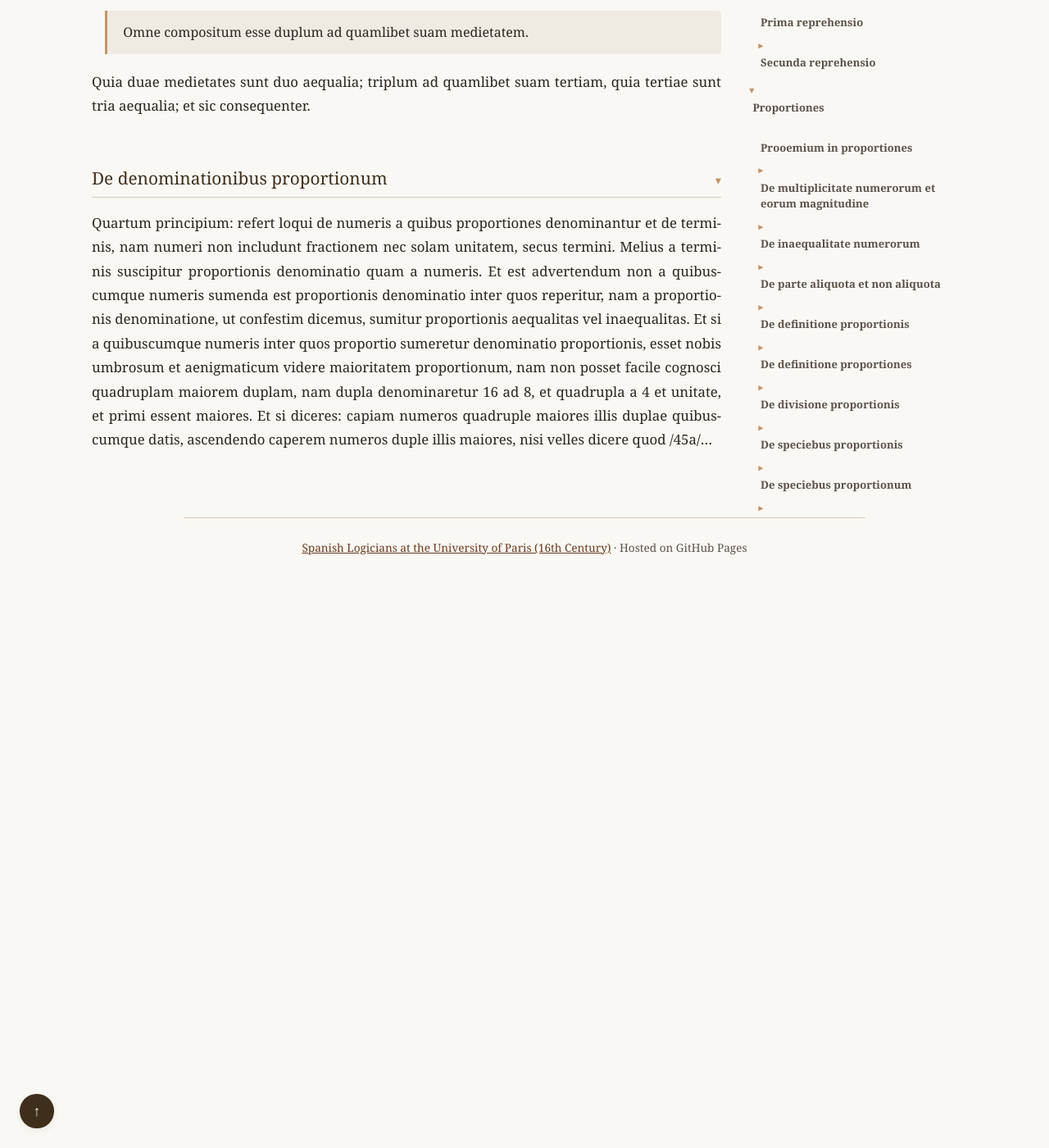
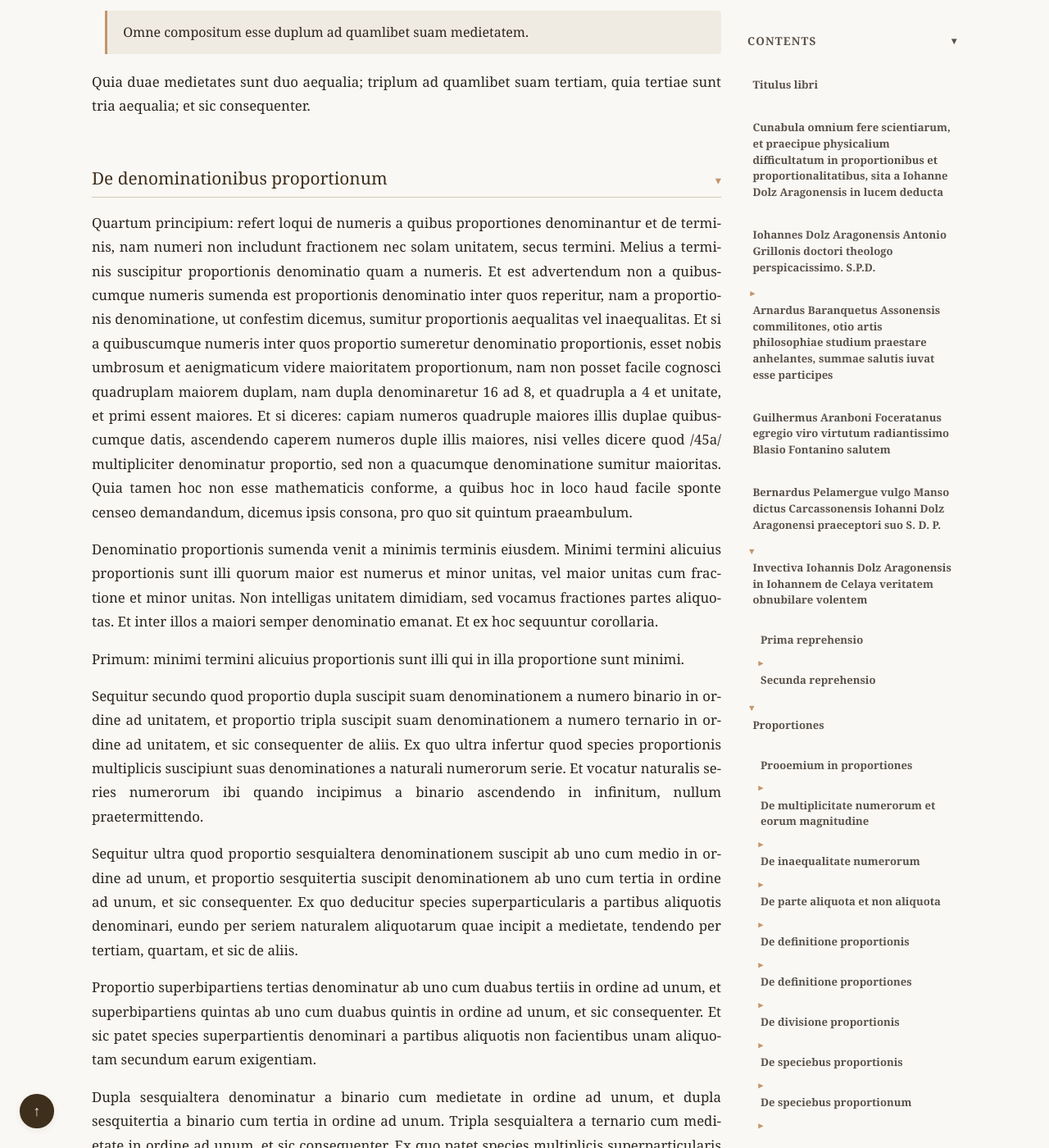
Before and after one commit to JoseBalado/Spanish-Logicians-at-the-University-of-Paris, a Jekyll site: the page built from philosophers/Juan-Dolz-del-Castellar/Cunabula-omnium-fere-scientiarum-1518.md, in a window 1280 px wide and 1400 px high, scrolled down 69784 px. Shown: the whole window at 82% size. Built offline with Jekyll 4.4.1, drawn with Linux system fonts in a browser that asks for light colours; before the commit the page ends 70488 px from its top, so only the background shows below that; some of the changed text lies outside the part shown.

Commit message:
Dozl. Cunabula page 45

```diff
--- a/cspell-latin-custom.txt
+++ b/cspell-latin-custom.txt
@@ -1640,6 +1640,7 @@
 maioratio
 maioratione
 maiorationem
+maioratur
 maioritas
 maioritate
 maioritatem
@@ -2628,6 +2629,7 @@
 specificari
 specificas
 specificat
+specificatione
 specificationis
 specificative
 specificatum
--- a/philosophers/Juan-Dolz-del-Castellar/Cunabula-omnium-fere-scientiarum-1518.md
+++ b/philosophers/Juan-Dolz-del-Castellar/Cunabula-omnium-fere-scientiarum-1518.md
@@ -1264,7 +1264,51 @@
 
 ## De denominationibus proportionum
 
-Quartum principium: refert loqui de numeris a quibus proportiones denominantur et de terminis, nam numeri non includunt fractionem nec solam unitatem, secus termini. Melius a terminis suscipitur proportionis denominatio quam a numeris. Et est advertendum non a quibuscumque numeris sumenda est proportionis denominatio inter quos reperitur, nam a proportionis denominatione, ut confestim dicemus, sumitur proportionis aequalitas vel inaequalitas. Et si a quibuscumque numeris inter quos proportio sumeretur denominatio proportionis, esset nobis umbrosum et aenigmaticum videre maioritatem proportionum, nam non posset facile cognosci quadruplam maiorem duplam, nam dupla denominaretur 16 ad 8, et quadrupla a 4 et unitate, et primi essent maiores. Et si diceres: capiam numeros quadruple maiores illis duplae quibuscumque datis, ascendendo caperem numeros duple illis maiores, nisi velles dicere quod /45a/...
+Quartum principium: refert loqui de numeris a quibus proportiones denominantur et de terminis, nam numeri non includunt fractionem nec solam unitatem, secus termini. Melius a terminis suscipitur proportionis denominatio quam a numeris. Et est advertendum non a quibuscumque numeris sumenda est proportionis denominatio inter quos reperitur, nam a proportionis denominatione, ut confestim dicemus, sumitur proportionis aequalitas vel inaequalitas. Et si a quibuscumque numeris inter quos proportio sumeretur denominatio proportionis, esset nobis umbrosum et aenigmaticum videre maioritatem proportionum, nam non posset facile cognosci quadruplam maiorem duplam, nam dupla denominaretur 16 ad 8, et quadrupla a 4 et unitate, et primi essent maiores. Et si diceres: capiam numeros quadruple maiores illis duplae quibuscumque datis, ascendendo caperem numeros duple illis maiores, nisi velles dicere quod /45a/ multipliciter denominatur proportio, sed non a quacumque denominatione sumitur maioritas. Quia tamen hoc non esse mathematicis conforme, a quibus hoc in loco haud facile sponte censeo demandandum, dicemus ipsis consona, pro quo sit quintum praeambulum.
+
+Denominatio proportionis sumenda venit a minimis terminis eiusdem. Minimi termini alicuius proportionis sunt illi quorum maior est numerus et minor unitas, vel maior unitas cum fractione et minor unitas. Non intelligas unitatem dimidiam, sed vocamus fractiones partes aliquotas. Et inter illos a maiori semper denominatio emanat. Et ex hoc sequuntur corollaria.
+
+Primum: minimi termini alicuius proportionis sunt illi qui in illa proportione sunt minimi.
+
+Sequitur secundo quod proportio dupla suscipit suam denominationem a numero binario in ordine ad unitatem, et proportio tripla suscipit suam denominationem a numero ternario in ordine ad unitatem, et sic consequenter de aliis. Ex quo ultra infertur quod species proportionis multiplicis suscipiunt suas denominationes a naturali numerorum serie. Et vocatur naturalis series numerorum ibi quando incipimus a binario ascendendo in infinitum, nullum praetermittendo.
+
+Sequitur ultra quod proportio sesquialtera denominationem suscipit ab uno cum medio in ordine ad unum, et proportio sesquitertia suscipit denominationem ab uno cum tertia in ordine ad unum, et sic consequenter. Ex quo deducitur species superparticularis a partibus aliquotis denominari, eundo per seriem naturalem aliquotarum quae incipit a medietate, tendendo per tertiam, quartam, et sic de aliis.
+
+Proportio superbipartiens tertias denominatur ab uno cum duabus tertiis in ordine ad unum, et superbipartiens quintas ab uno cum duabus quintis in ordine ad unum, et sic consequenter. Et sic patet species superpartientis denominari a partibus aliquotis non facientibus unam aliquotam secundum earum exigentiam.
+
+Dupla sesquialtera denominatur a binario cum medietate in ordine ad unum, et dupla sesquitertia a binario cum tertia in ordine ad unum. Tripla sesquialtera a ternario cum medietate in ordine ad unum, et sic consequenter. Ex quo patet species multiplicis superparticularis partim denominari a numero, partim a partibus aliquotis secundum earum exigentiam.
+
+/45b/ Proportio dupla superbipartiens tertias denominatur a binario et duabus tertiis in ordine ad unum. Dupla superbipartiens quintas a binario et duabus quintis in ordine ad unum. Tripla superbipartiens tertias a ternario et duabus tertiis in ordine ad unum, et ita de aliis. Infertur ex his species multiplicis superpartientis partim denominari a numero, partim ab aliquotis non facientibus unam.
+
+Ex his iam claret quomodo debeant sumi denominationes proportionum minoris inaequalitatis. Debet enim sumi ordine converso, scilicet comparando minus ad maius quae comparabuntur in proportionibus maioris inaequalitatis. Ideo non opus earum specificatione.
+
+De proportione aequalitatis non est curae unde denominetur, quia eius species nec aequales nec inaequales reperiuntur. Ideo potest sumi indifferenter ab aequalibus.
+
+## De maioritate proportionum
+
+His suppositis, pono regulam generalem ad cognoscendum quae proportio est maior alia. Sit haec regula:
+
+### Regula
+
+> Omnis proportio cuius denominatio est maior alterius denominatione, etiam illa maior.
+
+Et sic maioritas proportionum penes earum denominationes attenditur.
+
+Ex hac regula generali plures particulares materiam enodantes inferimus.
+
+> Omnes proportiones eiusdem denominationis sunt aequales.
+
+Secunda:
+
+> Omnes proportiones diversarum denominationum sunt inaequales.
+
+Ex his sequuntur innumerae propositiones.
+
+Prima: omnes duplae sunt aequales, omnes triplae etiam, omnes sesquialterae etiam sunt aequales, et sic de singulis. Et si dicas: maior est proportio dupla 8 ad 4 quam duorum ad unum, quia inter maiora reperta. Nego illam causalitatem, ut patet ex dictis.
+
+Secunda: ascendendo in speciebus multiplicis semper maioratur proportio, et ex consequenti semper descendendo minoratur. Patet, quia continue ascendendo maioratur denominatio, ut patet ex dictis. Et sic tripla est maior dupla, et quadrupla est maior tripla. Habetur per regulam generalem quod minor inter multiplices est maior quam sit maior inter superparticulares. Minor inter multiplices est dupla, et maior inter superparticulares est sesquialtera; modo clarum est quod dupla est maior sesquialtera, et sic habetur regula verificata.
+
+Tertia propositio: continue ascendendo in speciebus superparticularibus minoratur proportio. Patet, quia continue minoratur denominatio, visis earum denominationibus. Et sic sesquialtera /46a/ maior sesquitertia. Sesquitertia maior sesquiquarta, et caetera.
 
 
 <!--
@@ -1333,5 +1377,12 @@
 Page 44b: quadruplo ] emend. quadruple
 Page 44b: duplae ] emend. duple
 Page 44b: duplae ] emend. duple
+Page 45a: denominatur ] emend. denominatio
+Page 45a: censeo ] conj. ceseo
+Page 45a: demando ] sic (dēmandō; reading obscure)
+Page 45a: tripla sesquialtera ] emend. tripla sexquitertia (a ternario cum medietate)
+Page 45b: maioris ] emend. maioribus
+Page 45b: propositiones ] conj. ꝓportiōes (cf. Prima, Secunda, Tertia propositio)
+Page 45b: generalem ] emend. generali
 
 -->
```
